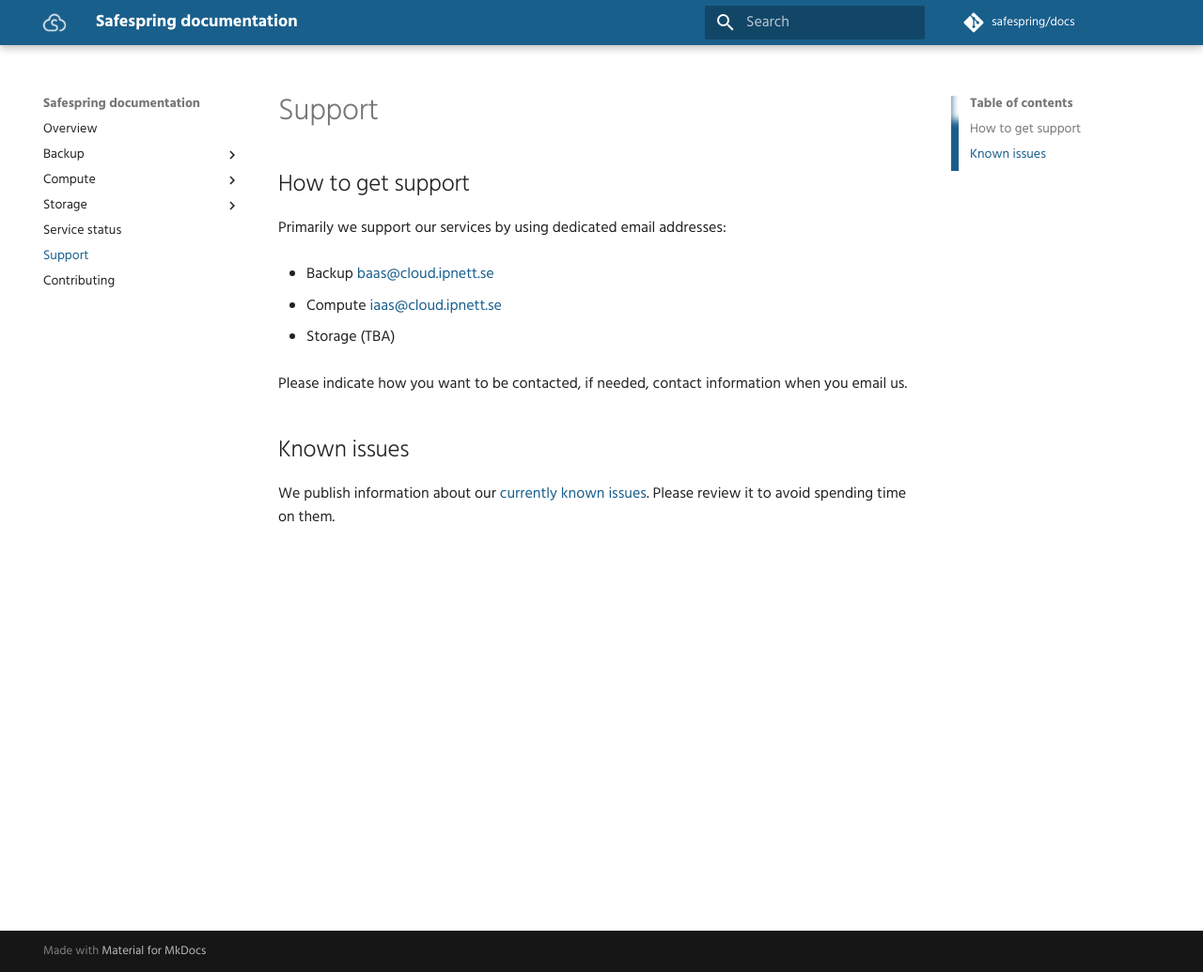
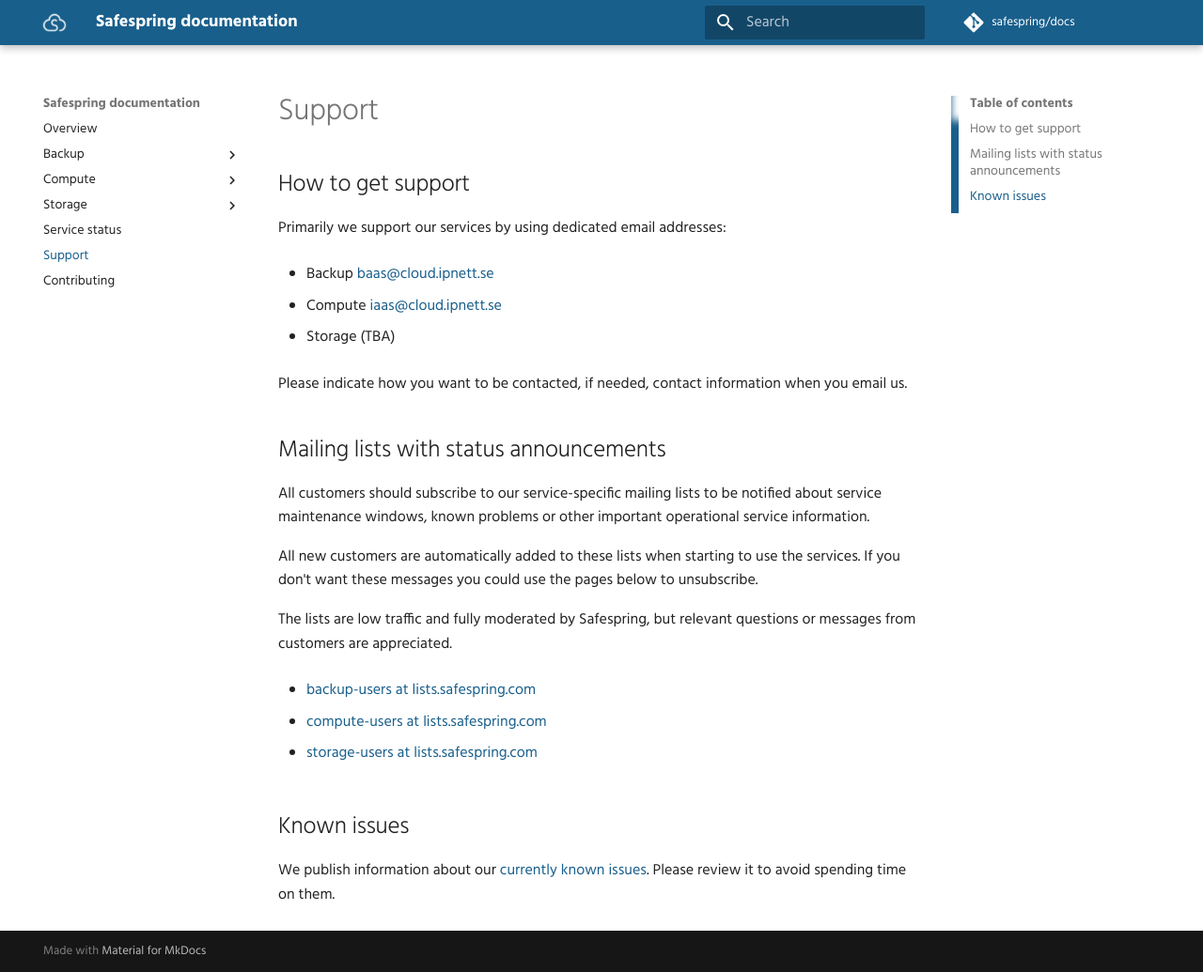
Before and after one commit to safespring/docs, an MkDocs documentation site: the page built from content/support.md, in a window 1280 px wide and 1035 px high. Shown: the whole window at 94% size. Built offline with MkDocs 1.6.1 and Material for MkDocs 9.7.7, drawn with Linux system fonts in a browser that asks for light colours; comment, search, counter and statistics services are not loaded; old or Windows-style settings are respelled for this version of MkDocs.

Commit message:
Add information about mailing lists

```diff
--- a/content/support.md
+++ b/content/support.md
@@ -13,6 +13,29 @@
 Please indicate how you want to be contacted, if needed, contact information
 when you email us.
 
+## Mailing lists with status announcements
+
+All customers should subscribe to our service-specific mailing lists to be
+notified about service maintenance windows, known problems or other important
+operational service information.
+
+All new customers are automatically added to these lists when starting to use
+the services. If you don't want these messages you could use the pages below to
+unsubscribe.
+
+The lists are low traffic and fully moderated by Safespring, but relevant
+questions or messages from customers are appreciated.
+
+* [backup-users at lists.safespring.com][backup-users]
+
+* [compute-users at lists.safespring.com][compute-users]
+
+* [storage-users at lists.safespring.com][storage-users]
+
+[backup-users]: https://lists.safespring.com/mailman/listinfo/backup-users
+[compute-users]: https://lists.safespring.com/mailman/listinfo/compute-users
+[storage-users]: https://lists.safespring.com/mailman/listinfo/storage-users
+
 ## Known issues
 
 We publish information about our [currently known issues][ki]. Please review it
```
